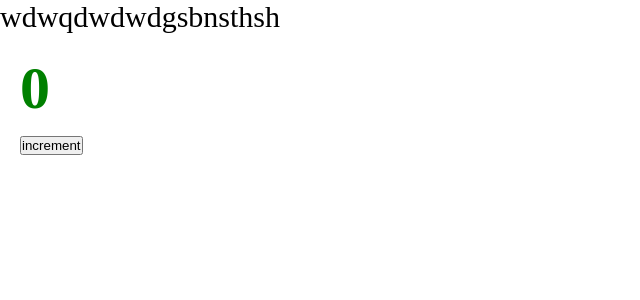
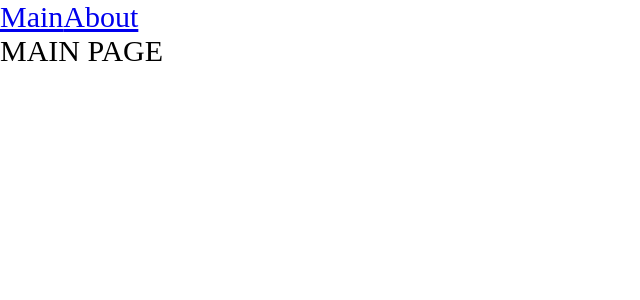
Before and after one commit to Artemodium/production-project, a React app: page / in a window 1280 px wide. Shown: the top 300 px of the page, without its empty margins (0-640 px from the left). Built offline with nearby package versions, Linux system fonts and the light colour scheme.

Commit message:
react code splitting added

```diff
--- a/package.json
+++ b/package.json
@@ -15,6 +15,7 @@
     "@types/node": "^17.0.21",
     "@types/react": "^17.0.39",
     "@types/react-dom": "^17.0.11",
+    "@types/react-router-dom": "^5.3.3",
     "@types/webpack": "^5.28.0",
     "@types/webpack-dev-server": "^4.7.2",
     "css-loader": "^6.6.0",
@@ -26,12 +27,13 @@
     "ts-loader": "^9.2.6",
     "ts-node": "^10.5.0",
     "typescript": "^4.5.5",
-    "webpack": "^5.82.0",
+    "webpack": "^5.69.1",
     "webpack-cli": "^4.9.2",
     "webpack-dev-server": "^4.7.4"
   },
   "dependencies": {
     "react": "^17.0.2",
-    "react-dom": "^17.0.2"
+    "react-dom": "^17.0.2",
+    "react-router-dom": "^6.2.1"
   }
 }
--- a/src/App.tsx
+++ b/src/App.tsx
@@ -1,12 +1,21 @@
 import React from 'react';
-import Counter from "./components/Counter";
 import './index.sass'
+import {Link, Route, Routes} from "react-router-dom";
+import {AboutPageAsync} from "./pages/AboutPage/AboutPage.async";
+import {MainPageAsync} from "./pages/MainPage/MainPage.async";
+import {Suspense} from "react";
 
 const App = () => {
     return (
         <div className='app'>
-            wdwqdwdwdgsbnsthsh
-            <Counter/>
+            <Link to={'/'}>Main</Link>
+            <Link to={'/about'}>About</Link>
+            <Suspense fallback={<div>Loading...</div>}>
+                <Routes >
+                    <Route path={'/about'} element={<AboutPageAsync />}/>
+                    <Route path={'/'} element={<MainPageAsync />}/>
+                </Routes>
+            </Suspense>
         </div>
     );
 };
--- a/src/index.tsx
+++ b/src/index.tsx
@@ -1,8 +1,11 @@
 import {render} from "react-dom";
 import Counter from "./components/Counter";
 import App from "./App";
+import {BrowserRouter} from "react-router-dom";
 
 render(
-    <App />,
+    <BrowserRouter>
+        <App />
+    </BrowserRouter>,
     document.getElementById('root')
 )
--- /dev/null
+++ b/src/pages/AboutPage/AboutPage.async.tsx
@@ -0,0 +1,5 @@
+import {lazy} from "react";
+
+export const AboutPageAsync = lazy(() => new Promise((resolve) =>
+    //@ts-ignore
+    setTimeout(()=> resolve(import('./AboutPage')), 1560)))
--- /dev/null
+++ b/src/pages/AboutPage/AboutPage.tsx
@@ -0,0 +1,11 @@
+import React from 'react';
+
+const AboutPage = () => {
+    return (
+        <div>
+            ABOUT PAGE
+        </div>
+    );
+};
+
+export default AboutPage;
--- /dev/null
+++ b/src/pages/MainPage/MainPage.async.tsx
@@ -0,0 +1,5 @@
+import {lazy} from "react";
+
+export const MainPageAsync = lazy(() => new Promise(resolve =>
+    //@ts-ignore
+    setTimeout(() => resolve(import('./MainPage')), 1500)))
--- /dev/null
+++ b/src/pages/MainPage/MainPage.tsx
@@ -0,0 +1,11 @@
+import React from 'react';
+
+const MainPage = () => {
+    return (
+        <div>
+            MAIN PAGE
+        </div>
+    );
+};
+
+export default MainPage;
```
Also changed, not shown: 1 other file (tests, documents, lock files or other folders).
